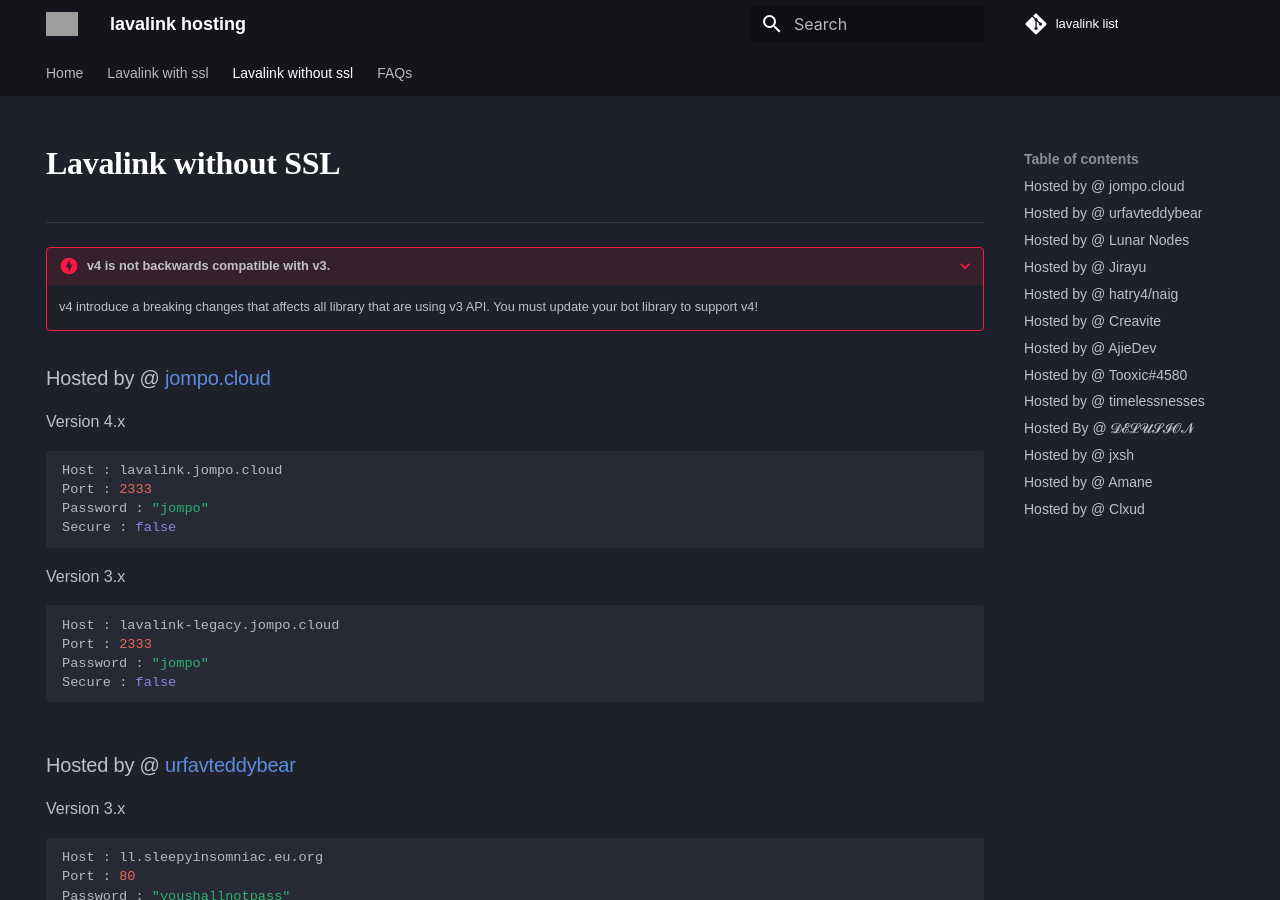
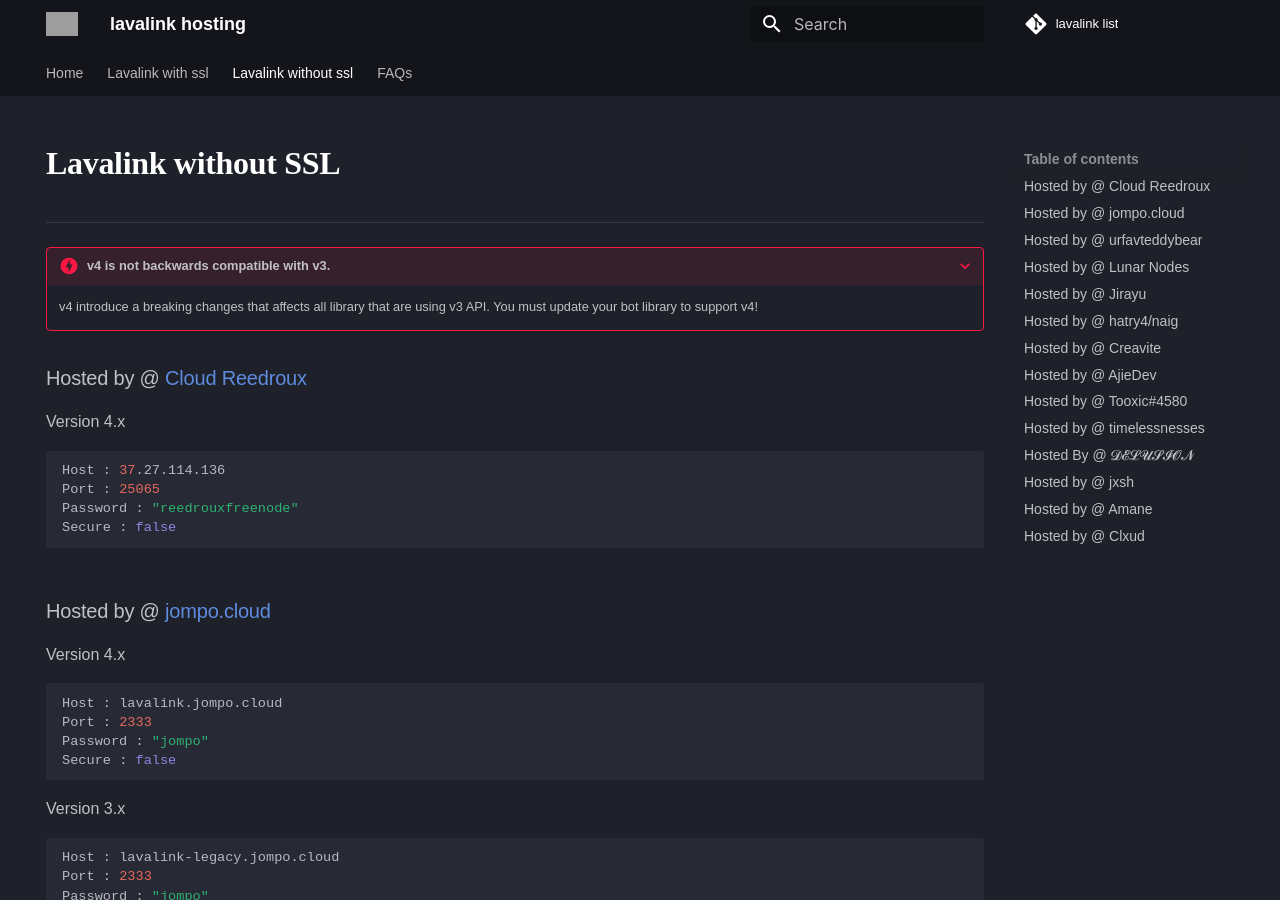
Before and after one commit to DarrenOfficial/lavalink-list, an MkDocs documentation site: the page built from docs/NoSSL/lavalink-without-ssl.md, in a window 1280 px wide and 900 px high. Built offline with MkDocs 1.6.1 and Material for MkDocs 9.7.7, drawn with Linux system fonts in a browser that asks for light colours; some web fonts are replaced; comment, search, counter and statistics services are not loaded; a style sheet for code colours, icons or effects is not loaded; grey boxes are pictures that could not be loaded.

Commit message:
Update lavalink-without-ssl.md (#543)

````diff
--- a/docs/NoSSL/lavalink-without-ssl.md
+++ b/docs/NoSSL/lavalink-without-ssl.md
@@ -20,6 +20,15 @@ hide:
     You must update your bot library to support v4!
 
 <!-- SUPPORT OTHER CONTRIBUTORS BY PLACING THE NEW LAVALINK AT THE VERY BOTTOM OF THE OTHERS! -->
+
+### Hosted by @ [Cloud Reedroux](https://reedroux.biz/)
+Version 4.x
+```bash
+Host : 37.27.114.136
+Port : 25065
+Password : "reedrouxfreenode"
+Secure : false
+```
 
 ### Hosted by @ [jompo.cloud](https://jompo.cloud/)
 Version 4.x
````
